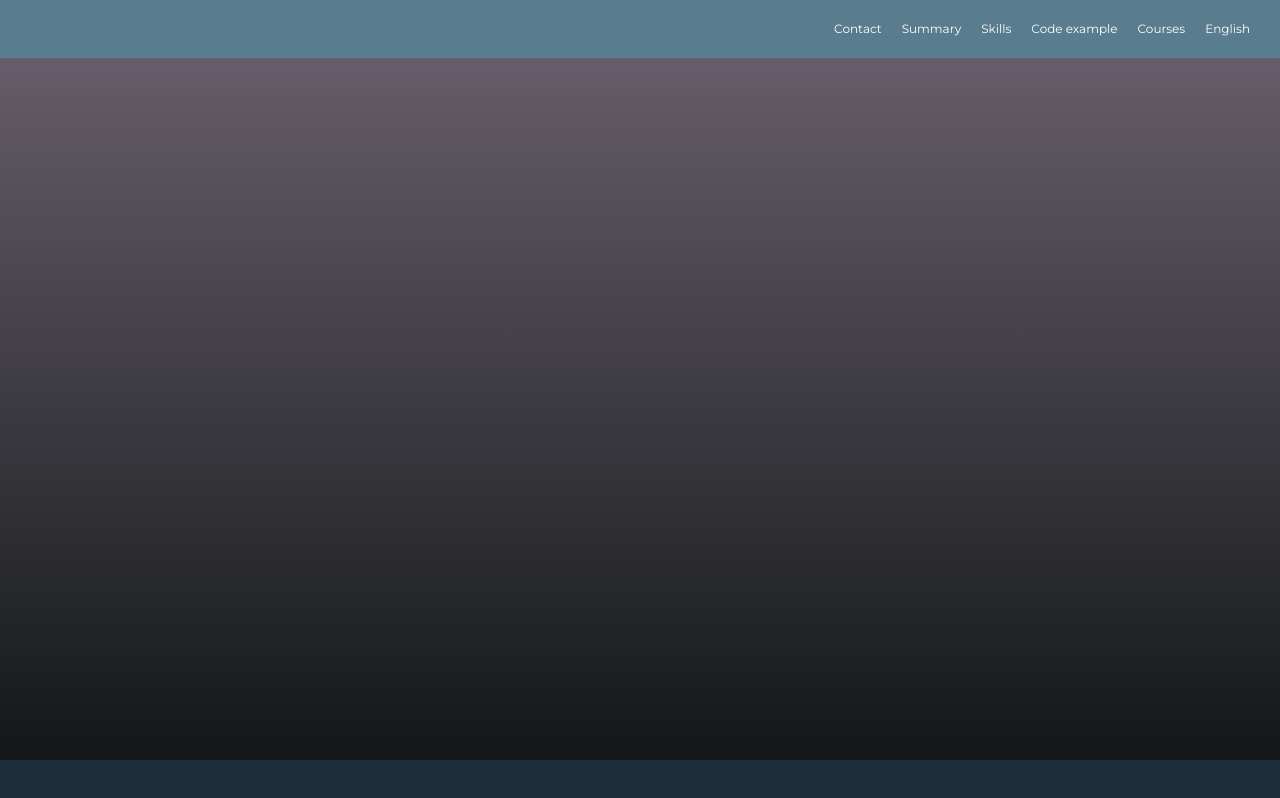
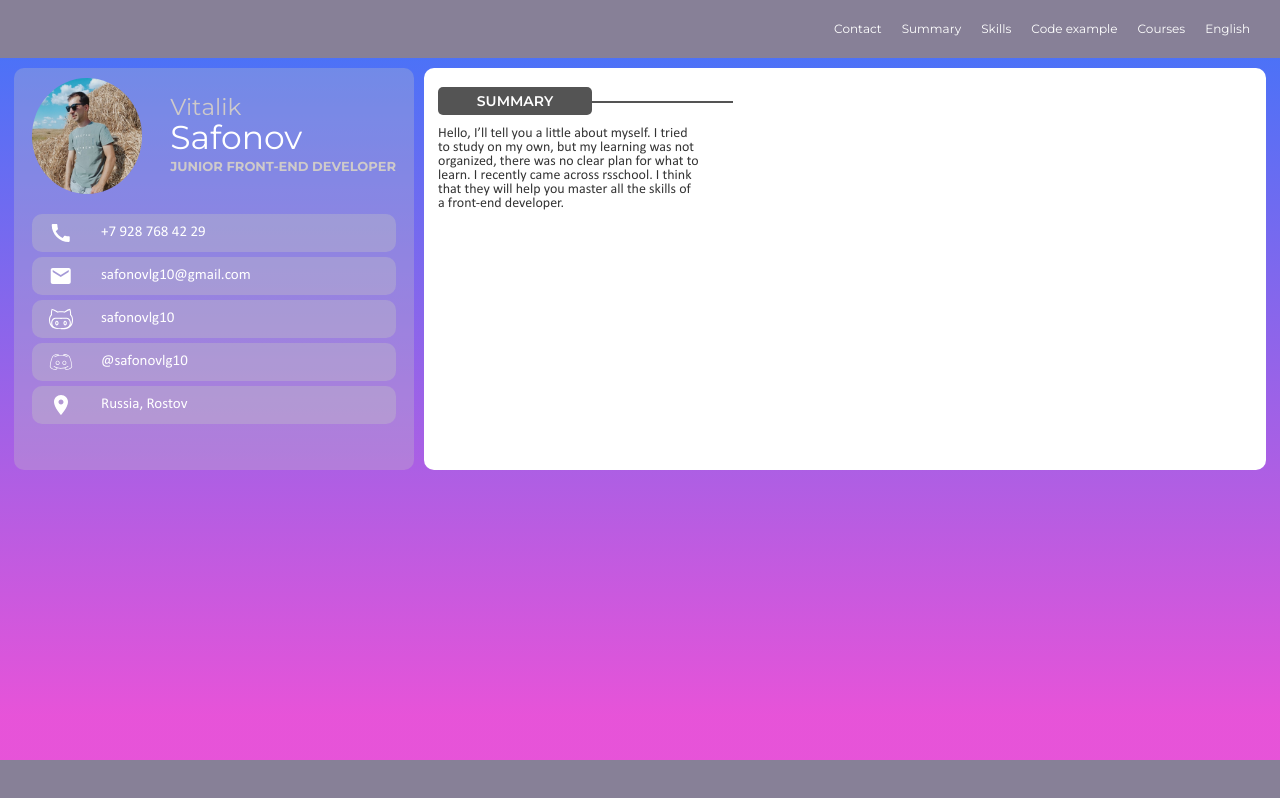
Before and after one commit to safonovlg10/rsschool-cv-test, a plain HTML site: page index.html in a window 1280 px wide. Drawn offline with Linux system fonts and the light colour scheme.

Commit message:
feat: add header, add sections profile, contacts, summary

```diff
--- a/css/style.css
+++ b/css/style.css
@@ -58,8 +58,10 @@ body {
 
 
 .header{
-  background: #5a7c8f;
+  /* background: #5a7c8f; */
+  background: #878097;
   padding: 20px;
+
 }
 .nav-list{
   display: flex;
@@ -111,16 +113,174 @@ body {
 .main{
   flex: 1;
   margin-bottom: auto;
-  background: linear-gradient(#655d69, #131718) no-repeat;
+  /* background: linear-gradient(#655d69, #131718) no-repeat; */
+  background: linear-gradient(180.00deg, rgba(3, 56, 244, 0.71),rgba(224, 37, 206, 0.79) 93.75%);
+
+}
+.main-container{
+  display: flex;
+  flex-wrap: wrap;
+  justify-content: space-around;
+  gap: 10px;
+  padding: 10px 14px;
+}
+.left-container{
+  flex-grow: 1;
+  padding: 10px 18px 46px;
+  border-radius: 10px;
+  background: rgba(196, 196, 196, 0.3);
+  max-width: 400px;
+
+}
+.section-profile{
+  display: flex;
+  flex-wrap: wrap;
+  justify-content: space-between;
+  align-items: center;
+  margin-bottom: 20px;
+
+}
+.section-profile-logo{
+  width: 110px;
+  height: 116px;
+  border-radius: 50%;
+  object-fit: cover;
+}
+
+.section-profile-title-name{
+  padding-bottom: 5px;
+  font-family: "Montserrat";
+  font-size: 33px;
+  font-weight: 400;
+  line-height: 30px;
+  color: #fff;
+}
+.name-first{
+  padding: 5px 0;
+  font-size: 23px;
+  font-weight: 400;
+  line-height: 30px;
+  color: rgb(206, 202, 202);
+}
+
+
+.section-subtitle{
+  padding-bottom: 9px;
+  font-family: Montserrat;
+  font-size: 13px;
+  font-weight: 700;
+  color: rgb(206, 202, 202);
+  line-height: 18px;
+}
+
+
+/* section-contacts */
+
+.section-contacts-item{
+  display: flex;
+  align-items: center;
+  position: relative;
+  border-radius: 10px;
+  background: rgba(196, 196, 196, 0.35);
+  height: 38px;
+  padding: 0 17px 0 69px;
+  margin-bottom: 5px;
+
+}
+.section-contacts-item:last-child{
+  margin-bottom: 0;
+}
+.section-contacts-item::before{
+  content: "";
+  position: absolute;
+  top: 7px;
+  left: 17px;
+  width: 24px;
+  height: 24px;
+  background-size: contain;
+  background-repeat: no-repeat;
+}
+.section-contacts-item:nth-child(1)::before{
+  background-image: url(../assets/svg/icon_call.svg) ;
+}
+.section-contacts-item:nth-child(2)::before{
+  background-image: url(../assets/svg/icon_mail.svg) ;
+}
+.section-contacts-item:nth-child(3)::before{
+  background-image: url(../assets/svg/icon_githab.svg) ;
+}
+.section-contacts-item:nth-child(4)::before{
+  background-image: url(../assets/svg/icon_discod.svg) ;
+}
+.section-contacts-item:nth-child(5)::before{
+  background-image: url(../assets/svg/icon_location.svg) ;
+}
+.section-contacts-link{
+  text-decoration: none;
+  font-size: 15px;
+  font-weight: 400;
+  line-height: 18px;
+  color: #FFF;
+}
+.section-contacts-link:hover{
+  opacity: 0.7;
+}
+
+
+
+/*right-container staly  */
+
+.right-container{
+  flex-grow: 1;
+  padding: 19px 14px 30px;
+  border-radius: 10px;
+  background: rgb(255, 255, 255);
+}
+.section-right{
+  width: 294px;
+
+}
+.section-right-title::after{
+  content: "";
+  position: absolute;
+  width: 141px;
+  top: 50%;
+  left: 154px;
+  border: 1px solid rgb(84, 84, 84);
+}
+.section-right-title{
+  position: relative;
+  text-align: center;
+  width: 154px;
+  padding: 5px 20px;
+  border-radius: 5px;
+  text-transform: uppercase;
+  background: rgb(84, 84, 84);
+}
+
+.section-right h2{
+  font-family: "Montserrat";
+  font-size: 14px;
+  font-weight: 600;
+  line-height: 18px;
+  color: rgb(255, 255, 255);
+}
+.section-subtitle-conteiner{
+  padding: 12px 33px 12px 0;
+}
+
+.section-summary-subtitle{
+  font-size: 14px;
+  font-weight: 400;
+  line-height: 14px;
+  color: rgba(0, 0, 0, 0.8);
 
 }
 
 
-
-
-
 .footer{
   padding: 20px;
-  background: #1b2e39;
+  /* background: #1b2e39; */
+  background: #878097;
 
 }
--- a/index.html
+++ b/index.html
@@ -24,7 +24,34 @@
         </div>
     </header>
     <main class="main">
-
+        <div class="container main-container">
+            <div class="left-container">
+                <section class="section-profile">
+                    <img src="./assets/img/YfVgvu8Woy0.jpg" alt="profile-logo" class="section-profile-logo">
+                    <div class="section-profile-title-container">
+                        <h1 class="section-profile-title-name"><space class="name-first">Vitalik</space></br> Safonov</h1>
+                        <h3 class="section-subtitle">JUNIOR FRONT-END DEVELOPER</h3>
+                    </div>
+                </section>
+                <section class="section-contacts">
+                    <ul class="section-contacts-list">
+                        <li class="section-contacts-item"><a href="" class="section-contacts-link">+7 928 768 42 29</a></li>
+                        <li class="section-contacts-item"><a href="milto:safonovlg10@gmail.com" class="section-contacts-link">safonovlg10@gmail.com</a></li>
+                        <li class="section-contacts-item"><a href="https://github.com/safonovlg10" class="section-contacts-link">safonovlg10</a></li>
+                        <li class="section-contacts-item"><a href="https://discord.gg/@safonovlg10" class="section-contacts-link">@safonovlg10</a></li>
+                        <li class="section-contacts-item"><a href="" class="section-contacts-link">Russia, Rostov</a></li>
+                    </ul>
+                </section>
+            </div>
+            <div class="right-container">
+                <section class="section-right section-summary">
+                    <h2 class="section-right-title">Summary</h2>
+                    <p class="section-subtitle-conteiner section-summary-subtitle">
+                        Hello, I’ll tell you a little about myself. I tried to study on my own, but my learning was not organized, there was no clear plan for what to learn. I recently came across rsschool. I think that they will help you master all the skills of a front-end developer.
+                    </p>
+                </section>
+            </div>
+        </div>
     </main>
     <footer class="footer">
         <div class="container footer-container">
```
Also changed, not shown: assets/svg/icon_call.svg (added), assets/svg/icon_discod.svg (added), assets/svg/icon_githab.svg (added), assets/svg/icon_location.svg (added), assets/svg/icon_mail.svg (added), assets/svg/icon_website.svg (added).
